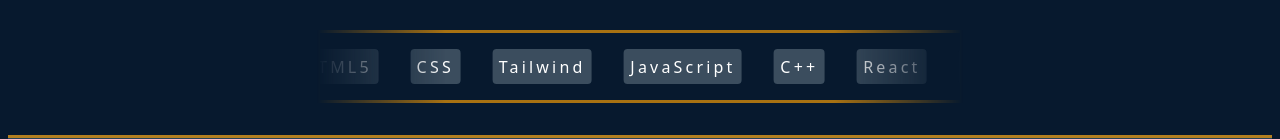
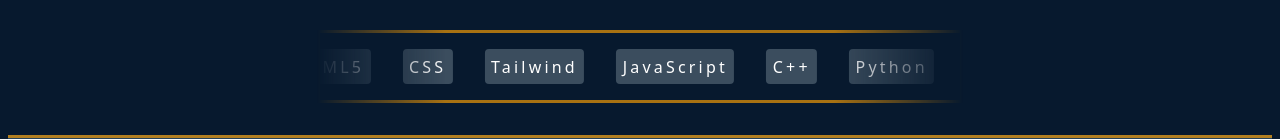
Before and after one commit to RainDrops88/EMMMAT25501_PTO2505_A_Emmanuel-Mathonsi_CDV05, a React (Vite) app: page / in a window 1280 px wide. Shown: the part 336-475 px from the top of the page. Built offline with nearby package versions, Linux system fonts and the light colour scheme.

Commit message:
adding python

```diff
--- a/src/components/About.jsx
+++ b/src/components/About.jsx
@@ -1,4 +1,4 @@
-import { SiJavascript, SiTypescript, SiReact, SiHtml5, SiCss, SiCplusplus, SiGithub, SiFigma, SiTailwindcss } from "react-icons/si";
+import { SiJavascript, SiTypescript, SiReact, SiPython, SiHtml5, SiCss, SiCplusplus, SiGithub, SiFigma, SiTailwindcss } from "react-icons/si";
 import profilePicture from "../assets/profile.png";
 export default function About () {
     return (
@@ -86,6 +86,7 @@
                         <ul>
                             <li><SiJavascript className="skill-icon" /> JavaScript</li>
                             <li><SiTypescript className="skill-icon" /> TypeScript</li>
+                            <li><SiPython className="skill-icon" /> Python</li>
                             <li><SiReact className="skill-icon" /> React</li>
                             <li><SiHtml5 className="skill-icon" /> HTML</li>
                             <li><SiCss className="skill-icon" /> CSS</li>
--- a/src/components/Home.jsx
+++ b/src/components/Home.jsx
@@ -28,6 +28,7 @@
                     <li>Tailwind</li>
                     <li>JavaScript</li>
                     <li>C++</li>
+                    <li>Python</li>
                     <li>React</li>
                     <li>Figma</li>
                     <li>Git</li>
```
